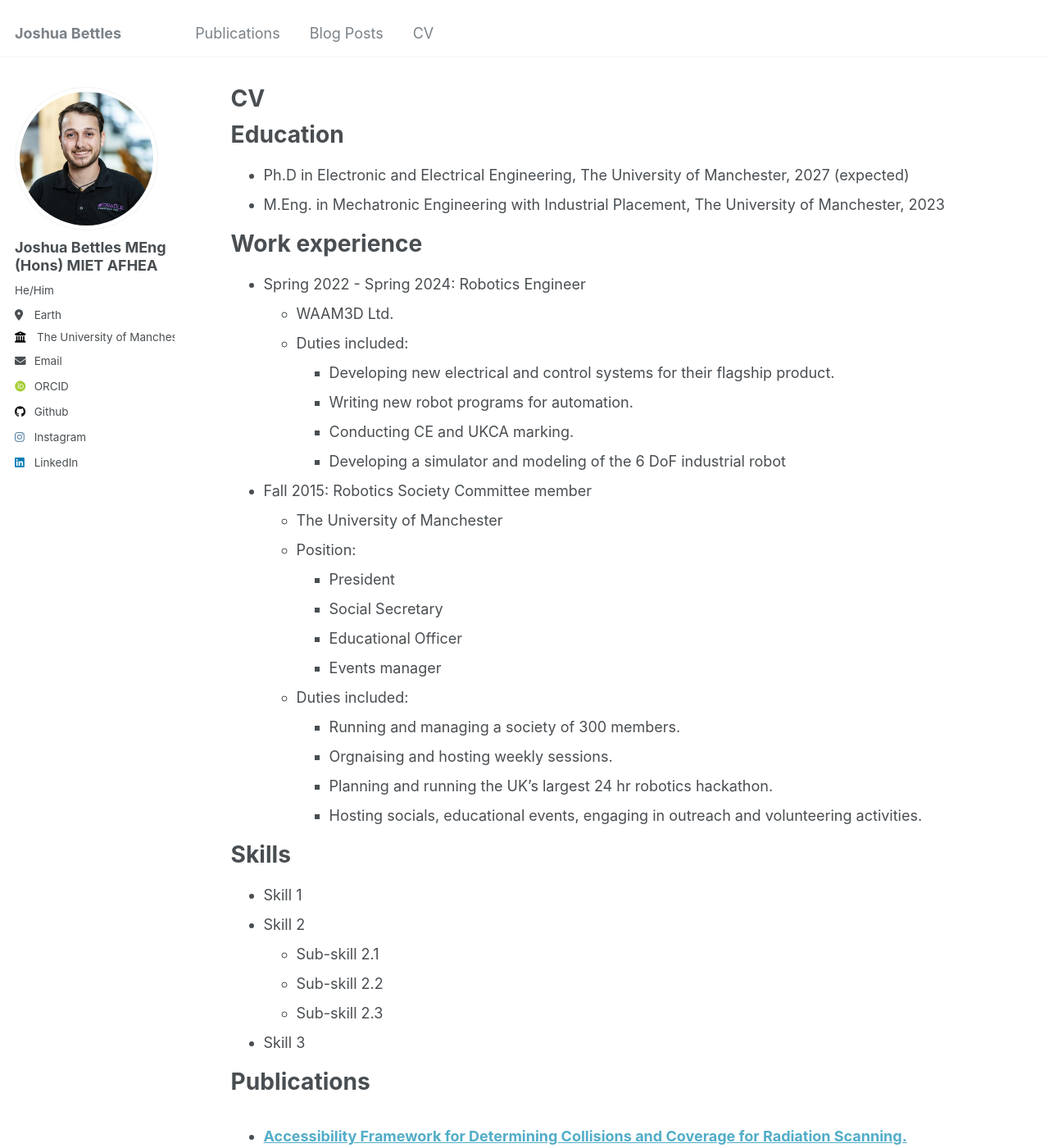
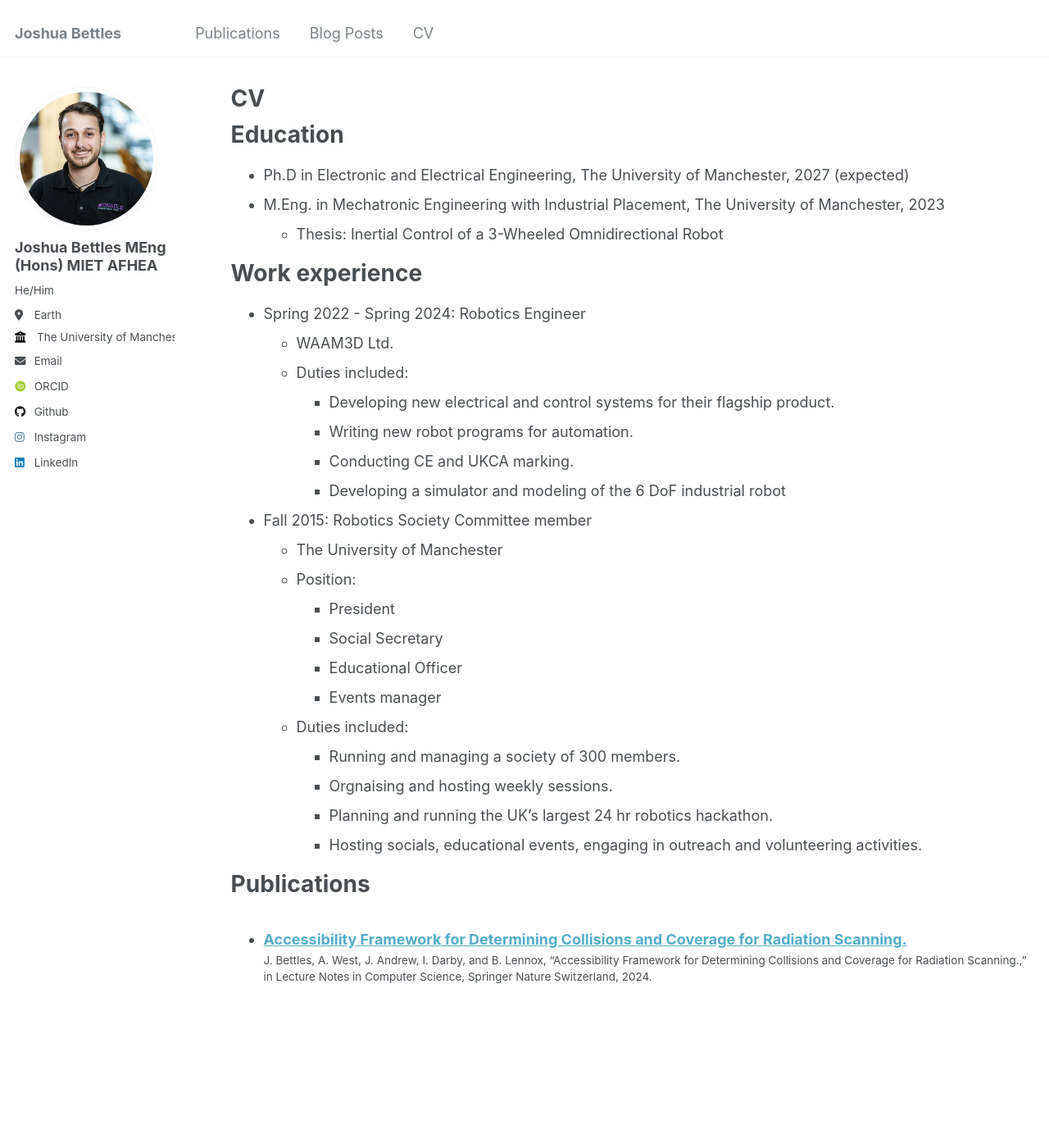
Before and after one commit to Joshua-Bettles/joshua-bettles.github.io, a Jekyll site: the page built from _pages/cv.md, in a window 1280 px wide and 1400 px high. Shown: the whole window at 82% size. Built offline with Jekyll 4.4.1, drawn with Linux system fonts in a browser that asks for light colours; some web fonts are replaced; some of the changed text lies outside the part shown.

Commit message:
Update cv.md

```diff
--- a/_pages/cv.md
+++ b/_pages/cv.md
@@ -13,6 +13,7 @@
 ======
 * Ph.D in Electronic and Electrical Engineering, The University of Manchester, 2027 (expected)
 * M.Eng. in Mechatronic Engineering with Industrial Placement, The University of Manchester, 2023
+    * Thesis: Inertial Control of a 3-Wheeled Omnidirectional Robot
 
 Work experience
 ======
@@ -37,28 +38,8 @@
     * Planning and running the UK's largest 24 hr robotics hackathon.
     * Hosting socials, educational events, engaging in outreach and volunteering activities.
 
-Skills
-======
-* Skill 1
-* Skill 2
-  * Sub-skill 2.1
-  * Sub-skill 2.2
-  * Sub-skill 2.3
-* Skill 3
-
 Publications
 ======
   <ul>{% for post in site.publications reversed %}
     {% include archive-single-cv.html %}
   {% endfor %}</ul>
-
-Talks
-======
-  <ul>{% for post in site.talks reversed %}
-    {% include archive-single-talk-cv.html  %}
-  {% endfor %}</ul>
-
-
-Service and leadership
-======
-* Currently signed in to 43 different slack teams
```
